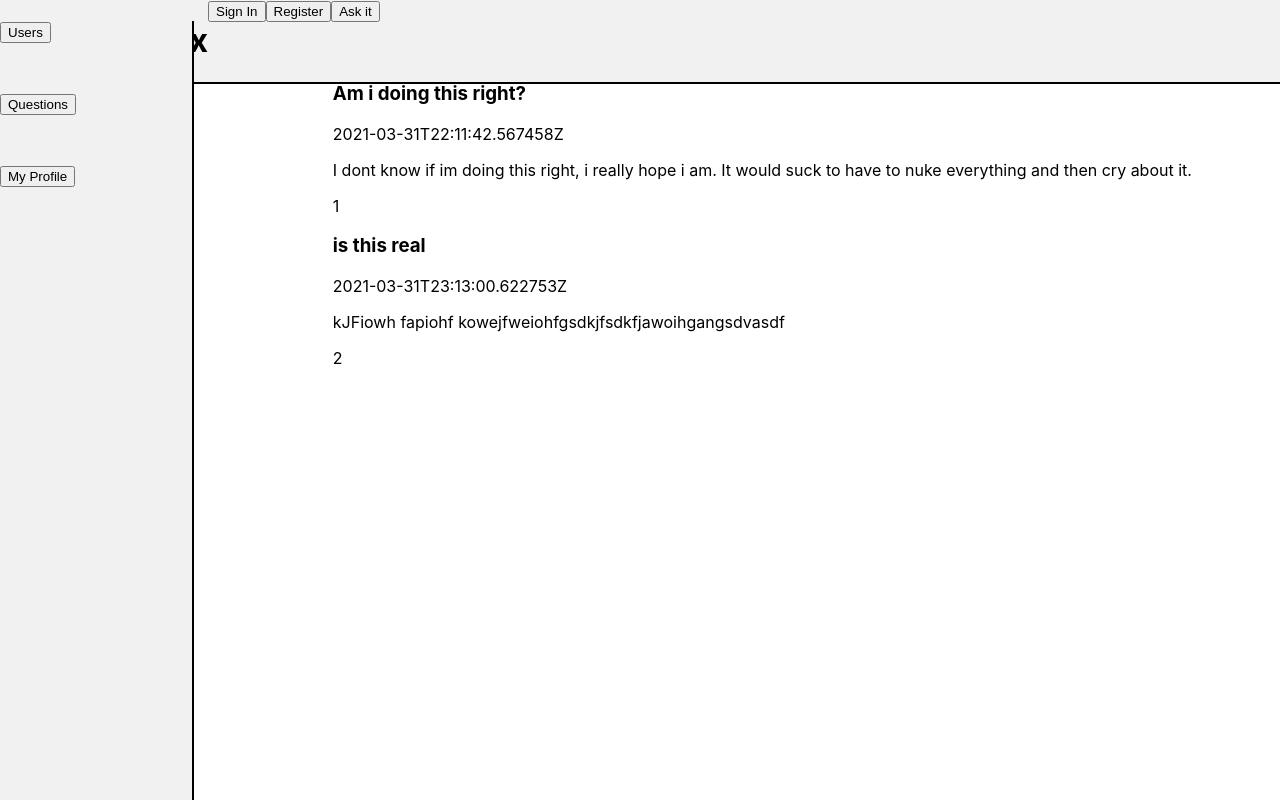
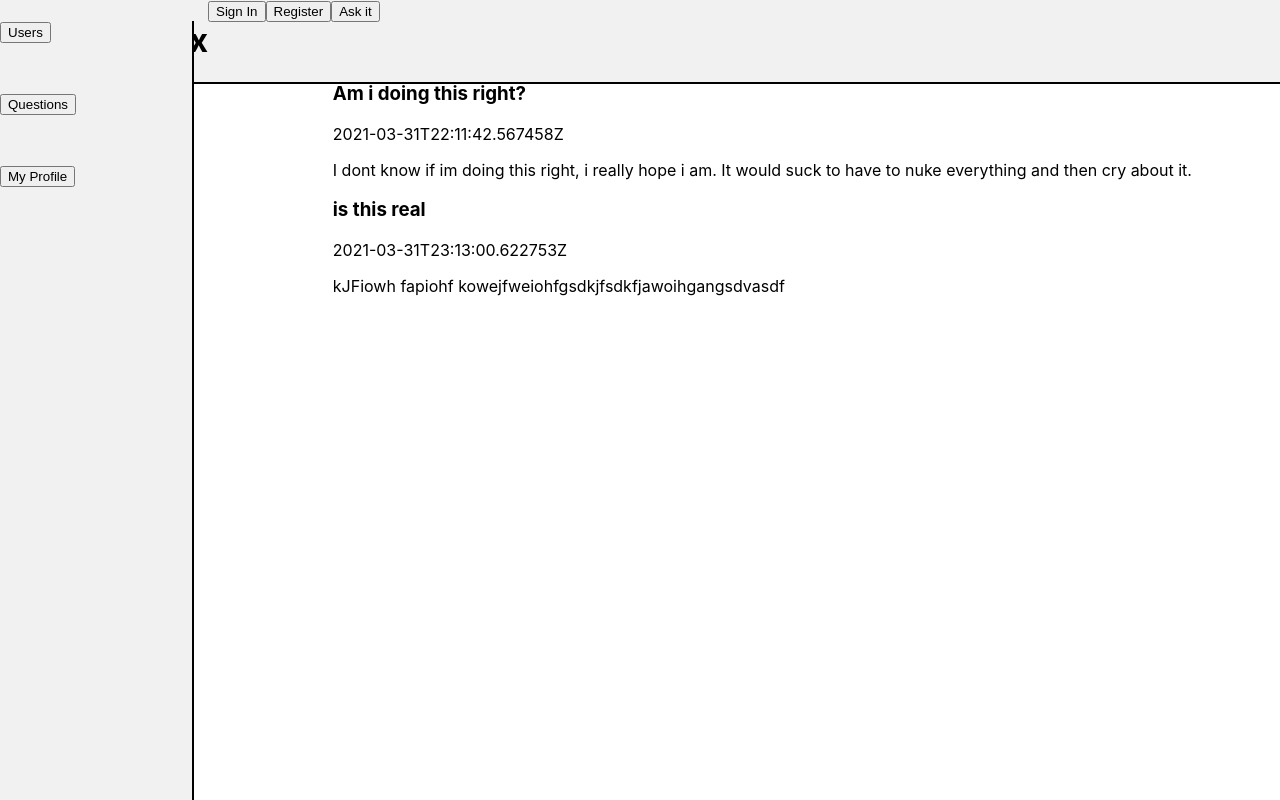
Before and after one commit to momentum-team-7/team-project-questionbox-neon-tetra, a React (Create React App) app in the folder questionbox/: page / in a window 1280 px wide. Built offline with nearby package versions, Linux system fonts and the light colour scheme.

Commit message:
dot map working now

```diff
--- a/questionbox/src/Components/Home.js
+++ b/questionbox/src/Components/Home.js
@@ -10,15 +10,8 @@ export default function Home() {
     return (
         <div>
             <h1>Question Feed</h1>
-                {questions.map((question) => (
                     <QuestionFeed
-                    key = {question.id}
-                    question_title = {question.title}
-                    date_created = {question.date_created}
-                    question_body = {question.body}
-                    question_id = {question.id}
                     />
-                ))}
         </div>
     )
 }
--- a/questionbox/src/Components/QuestionFeed.js
+++ b/questionbox/src/Components/QuestionFeed.js
@@ -1,20 +1,25 @@
 // import axios from 'axios'
 // import { useEffect } from 'react'
 import QuestionDetail from './QuestionDetail'
+import data from '../questions2'
+import React, { useState } from 'react'
 
 
-const QuestionFeed = ({ question_title, date_created, question_body, question_id }) => {
-
+const QuestionFeed = ({  }) => {
+const [questions, setQuestions] = useState(data)
+console.log(questions)
 
 
     return (
         <div>
+            {questions.map((question) => (
             <QuestionDetail
-                question_title = {question_title}
-                date_created = {date_created}
-                question_body = {question_body}
-                question_id = {question_id}
+                question_title = {question.title}
+                date_created = {question.date_created}
+                question_body = {question.body}
+                key = {question.id}
             />
+            ))}
         </div>
     )
 }
```
